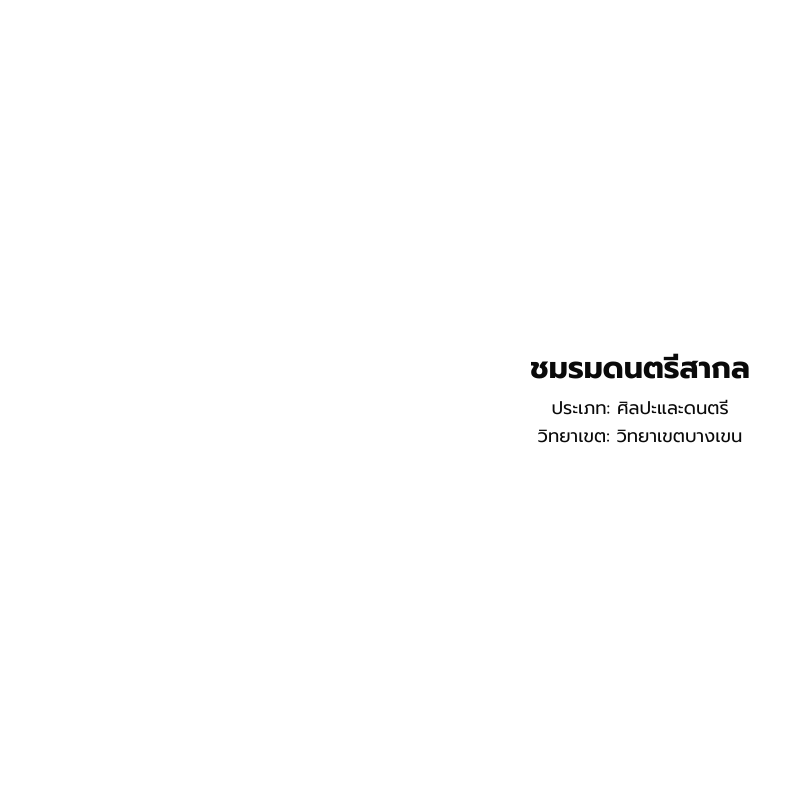
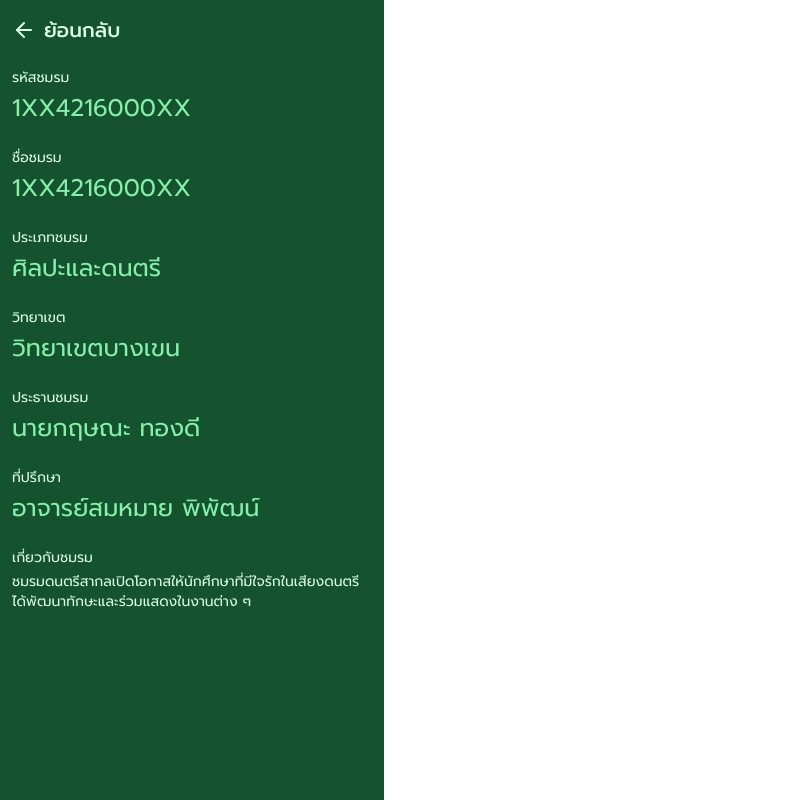
Before and after one commit to vimudakorn/472-S-KU-Clubs-6510405792, a Next.js app: page /1 in a window 1280 px wide. Shown: the whole page, without its empty margins (0-800 px from the left). Built offline with nearby package versions, Linux system fonts and the light colour scheme.

Commit message:
Add: Feature Details Clubs (Skeleton Include)

```diff
--- a/src/app/[id]/page.tsx
+++ b/src/app/[id]/page.tsx
@@ -1,33 +1,30 @@
 import { notFound } from "next/navigation";
 import clubs from "@/app/_mocks_/data";
+import ClubInterface from "@/interfaces/Club";
+import ClubDetailComponent from "@/components/ClubDetail";
+import { Suspense } from "react";
 
-interface Club {
-  id: string;
-  clubName: string;
-  clubType: string;
-  campus: string;
-}
-
-
-async function getClubById(id: string): Promise<Club | null> {
+async function getClubById(id: string): Promise<ClubInterface | null> {
   return new Promise((resolve) => {
     setTimeout(() => {
       resolve(clubs.find((club) => club.id === id) || null);
-    }, 100); // Simulating async delay
+    }, 5000); // Simulating async delay
   });
 }
 
+async function ClubDetailAsync({ id }: { id: string }) {
+  const club = await getClubById(id);
+  if (!club) return notFound();
+  return <ClubDetailComponent club={club} />;
+}
+
 export default async function ClubDetailPage({ params }: { params: { id: string } }) {
-  const clubId = params.id;
-  const club = await getClubById(clubId);
-
-  if (!club) return notFound();
-
+  const clubId = (await params).id;
   return (
-    <div className="w-screen h-screen flex flex-col items-center justify-center px-4 py-8">
-      <h1 className="text-3xl font-bold">{club.clubName}</h1>
-      <p className="text-lg mt-2">ประเภท: {club.clubType}</p>
-      <p className="text-lg">วิทยาเขต: {club.campus}</p>
-    </div>
+    <>
+      <Suspense fallback={<ClubDetailComponent club={null} />}>
+        <ClubDetailAsync id={clubId} />
+      </Suspense>
+    </>
   );
 }
--- a/src/components/ClubBox.tsx
+++ b/src/components/ClubBox.tsx
@@ -14,6 +14,7 @@ export default function ClubBox({id, clubType, campus, clubName }: Props) {
   const [isFav, setIsFav] = useState(false);
   const router = useRouter();
   const handleNavigate = () => {
+    router.prefetch(`/${id}`);
     router.push(`/${id}`);
   }
   return (
--- /dev/null
+++ b/src/components/ClubDetail.tsx
@@ -0,0 +1,82 @@
+import { ArrowLeft } from 'lucide-react';
+import Link from "next/link";
+import ClubInterface from "@/interfaces/Club";
+import { Skeleton } from '@/components/ui/skeleton';
+
+export default function ClubDetail({ club }: { club: ClubInterface | null }) {
+    return (
+        <aside id="default-sidebar" className="fixed top-0 left-0 z-40 w-96 h-screen transition-transform -translate-x-full sm:translate-x-0" aria-label="Sidebar">
+            <div className="h-full px-3 py-4 overflow-y-auto bg-green-900 text-green-100">
+                <Link href="/" className="flex items-center mb-6 cursor-pointer">
+                    <ArrowLeft className="mr-2" />
+                    <h2 className="text-xl font-medium">ย้อนกลับ</h2>
+                </Link>
+
+                <div className="space-y-6">
+                    <div className="space-y-1">
+                        <p className="text-sm">รหัสชมรม</p>
+                        {club ? (
+                            <p className="text-2xl text-bold text-green-300">{club.clubCode}</p>
+                        ) : (
+                            <Skeleton className="h-[40px] w-[300px] bg-green-800" />
+                        )}
+                    </div>
+
+                    <div className="space-y-1">
+                        <p className="text-sm">ชื่อชมรม</p>
+                        {club ? (
+                            <p className="text-2xl text-bold text-green-300">{club.clubCode}</p>
+                        ) : (
+                            <Skeleton className="h-[40px] w-[300px] bg-green-800" />
+                        )}
+                    </div>
+
+                    <div className="space-y-1">
+                        <p className="text-sm">ประเภทชมรม</p>
+                        {club ? (
+                            <p className="text-2xl text-bold text-green-300">{club.clubType}</p>
+                        ) : (
+                            <Skeleton className="h-[40px] w-[300px] bg-green-800" />
+                        )}
+                    </div>
+
+                    <div className="space-y-1">
+                        <p className="text-sm">วิทยาเขต</p>
+                        {club ? (
+                            <p className="text-2xl text-bold text-green-300">{club.campus}</p>
+                        ) : (
+                            <Skeleton className="h-[40px] w-[300px] bg-green-800" />
+                        )}
+                    </div>
+
+                    <div className="space-y-1">
+                        <p className="text-sm">ประธานชมรม</p>
+                        {club ? (
+                            <p className="text-2xl text-bold text-green-300">{club.clubPresident}</p>
+                        ) : (
+                            <Skeleton className="h-[40px] w-[300px] bg-green-800" />
+                        )}
+                    </div>
+
+                    <div className="space-y-1">
+                        <p className="text-sm">ที่ปรึกษา</p>
+                        {club ? (
+                            <p className="text-2xl text-bold text-green-300">{club.advisor}</p>
+                        ) : (
+                            <Skeleton className="h-[40px] w-[300px] bg-green-800" />
+                        )}
+                    </div>
+
+                    <div className="space-y-1">
+                        <p className="text-sm">เกี่ยวกับชมรม</p>
+                        {club ? (
+                            <p className="text-sm">{club.aboutClub}</p>
+                        ) : (
+                            <Skeleton className="h-[100px] w-[300px] bg-green-800" />
+                        )}
+                    </div>
+                </div>
+            </div>
+        </aside>
+    );
+}
--- /dev/null
+++ b/src/interfaces/ActivityHours.ts
@@ -0,0 +1,5 @@
+interface ActivityHours {
+    universityActivity: number;
+    fitnessActivity: number;
+    socialActivity: number;
+}
--- /dev/null
+++ b/src/interfaces/Club.ts
@@ -0,0 +1,11 @@
+export default interface Club {
+    id: string;
+    clubCode: string;
+    clubName: string;
+    clubType: string;
+    campus: string;
+    clubPresident: string;
+    advisor: string;
+    aboutClub: string;
+    activities: Activity[];
+  }
```
Also changed, not shown: src/interfaces/Activity.ts (added, +9 -0 lines).
